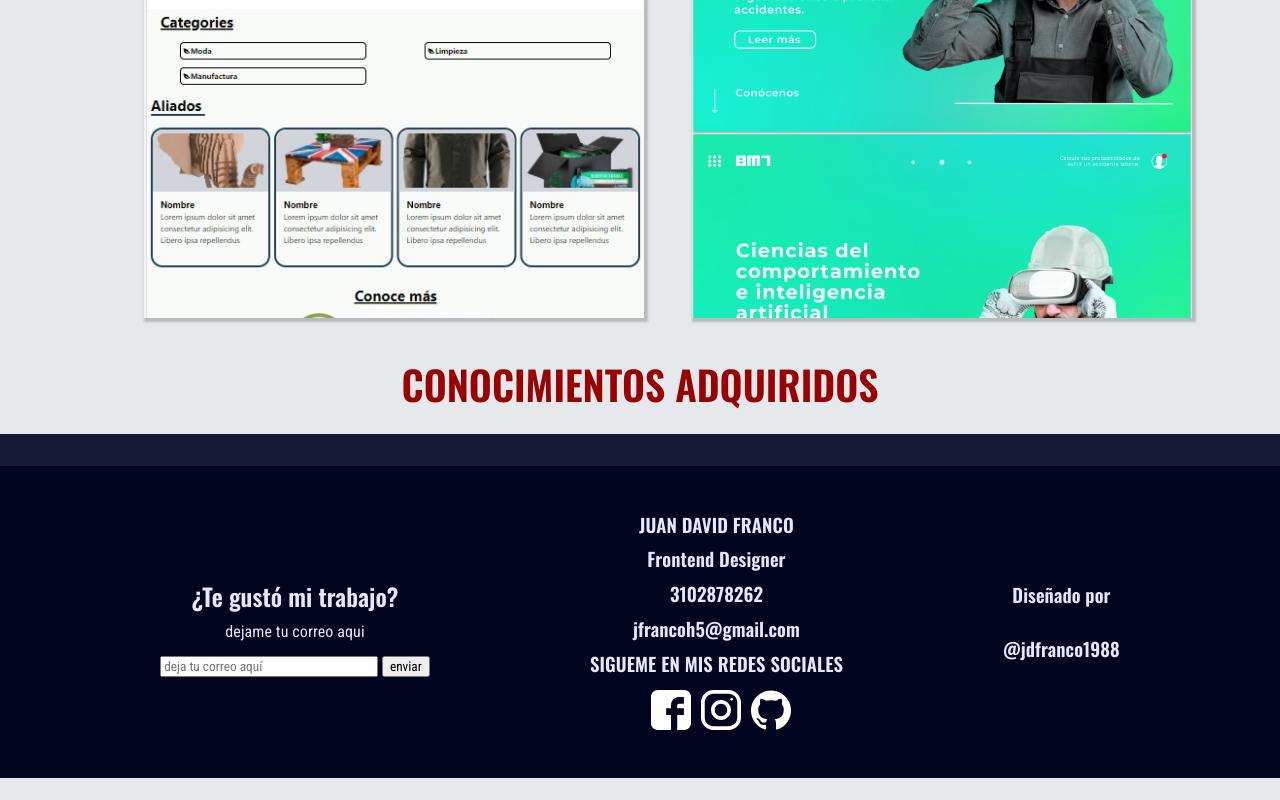
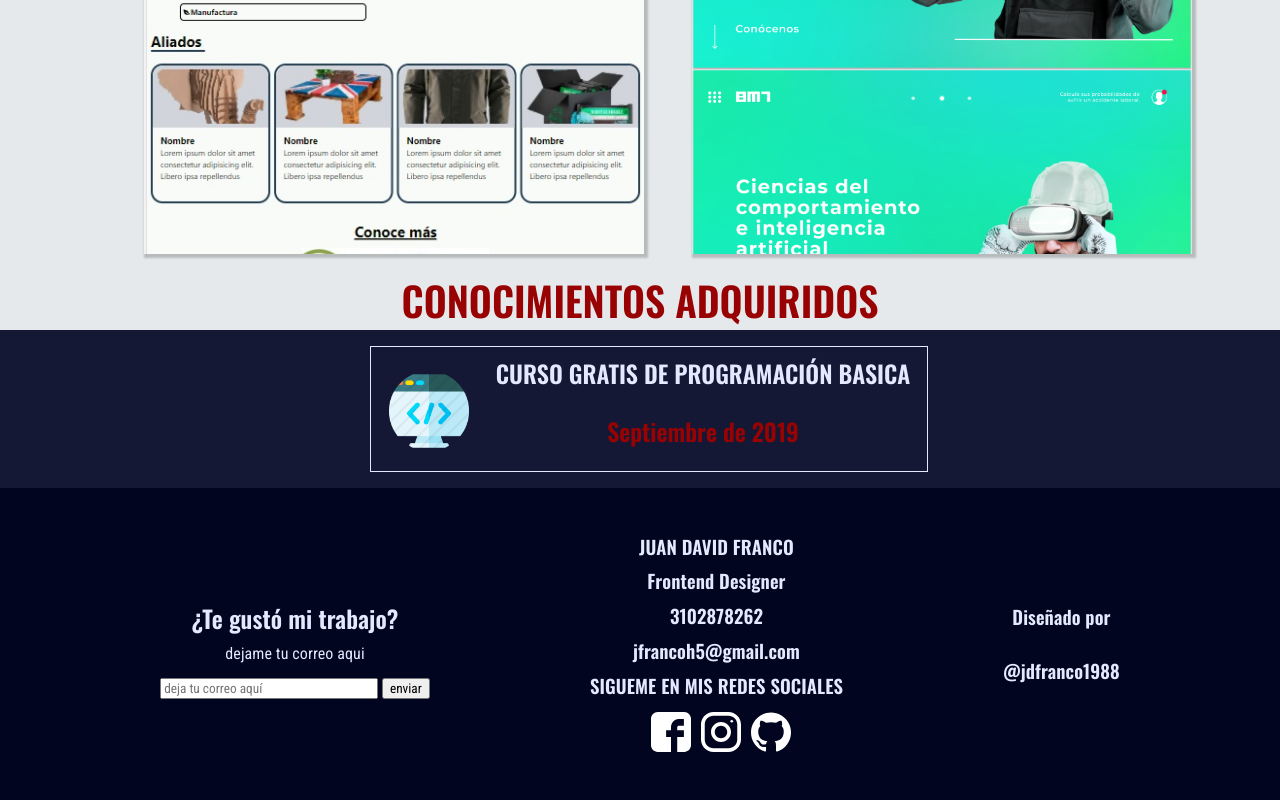
Before and after one commit to juan1988-tech/juan1988-tech.gituhb.io, a plain HTML site: page index.html in a window 1280 px wide. Shown: the part 1115-1915 px from the top of the page. Before the commit the page ends 1893 px from the top, so only its background shows below. Drawn offline with nearby package versions, Linux system fonts and the light colour scheme.

Commit message:
arreglos iniciales a competencias

```diff
--- a/dev/scss/components/__header.scss
+++ b/dev/scss/components/__header.scss
@@ -40,6 +40,7 @@ align-items: center;
     justify-content: center;
     align-items: center;
     padding: 1em;
+
 }
 
 .header__logo-figure{
--- a/dev/scss/components/__skills.scss
+++ b/dev/scss/components/__skills.scss
@@ -9,7 +9,42 @@
     justify-content: center;
     align-items: center;
     padding: 1em 0px;
+    //width: 100%;
 }
+.skills__list-course{
+    width: 100%;
+    display: grid;
+    border: 1px solid $white-title;
+    padding: .5em;
+    grid-gap: .5em;
+    grid-template: repeat(2,50px) /100px 1fr;
+    justify-items: center;
+    grid-template-areas: "image programm-course"
+                         "image programm-date";
+}
+
+.skills__list-avatar{
+    border-radius: 50%;
+    grid-area: image;
+    align-content: center;
+    padding-top:.5em;
+}
+
+.programm-course{
+    grid-area: programm-course;
+    text-align: left;
+}
+
+.programm-date{
+    grid-area: programm-date;
+    text-align: left;
+}
+
+.skills__list-avatar{
+    margin: 0px;
+}
+
+/*
 #skills-image{
     margin: .5em;
 }
@@ -243,3 +278,4 @@
     grid-column: 4;
     grid-area: programacion-fecha;
 }
+ */
--- a/dev/scss/lib/titles.scss
+++ b/dev/scss/lib/titles.scss
@@ -24,7 +24,6 @@ font-size: $title_h1;
 margin: 0;
 color: $red-title;
 text-align: center;
-padding: .5em 0;
 font-size: $title_h1;
 }
 
@@ -70,3 +69,47 @@ font-size: $title_h1;
     margin: 0px;
     padding-bottom: .5em;
 }
+
+
+//titles of skills section
+
+.title_white_skills{
+    @extend .title_white;
+    text-align: left;
+}
+
+.title_white_skills_h2{
+    @extend .title_white_h2;
+    text-align: left;
+}
+
+.title_white_skills_h3{
+    @extend .title_white_h3;
+    text-align: left;
+}
+
+.title_white_skills_h4{
+    @extend .title_white_h4;
+    text-align: left;
+}
+
+
+.title_red_skills{
+    @extend .title_red;
+    text-align: left;
+}
+
+.title_red_skills_h2{
+    @extend .title_red_h2;
+    text-align: left;
+}
+
+.title_red_skills_h3{
+    @extend .title_red_h3;
+    text-align: left;
+}
+
+.title_red_skills_h4{
+    @extend .title_red_h4;
+    text-align: left;
+}
--- a/index.html
+++ b/index.html
@@ -101,6 +101,20 @@
 </section>
 <h1 class="title_red" id="conocimientos">CONOCIMIENTOS ADQUIRIDOS</h1>
 <section class="skills-section">
+    <div class="skill__list">
+        <span class="skills__list-course">
+            <figure class="skills__list-avatar">
+                <img class="skills__list-image" src="dev/images/prog-logo.png" height="80" width="80">
+            </figure>
+            <span class="programm-course">
+                <h3 class="title_white_skills_h3">CURSO GRATIS DE PROGRAMACIÓN BASICA</h3>
+            </span>
+            <span class="programm-date">
+                <h3 class="title_red_skills_h3">Septiembre de 2019</h3>
+            </span>
+
+        </span>
+    </div>
 
       <!-- <div class="inline-skills">
         <img src="dev/social-media/html.png" width="80" height="80" id="skills-image">
```
Also changed, not shown: dev/css/portfolio.css.
